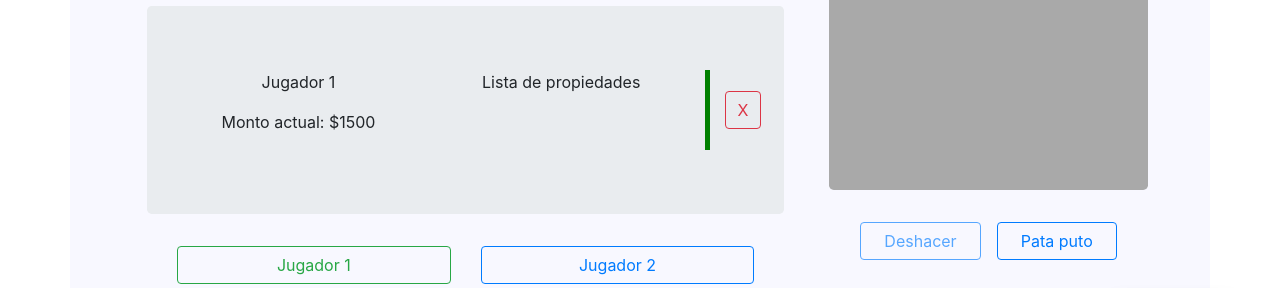
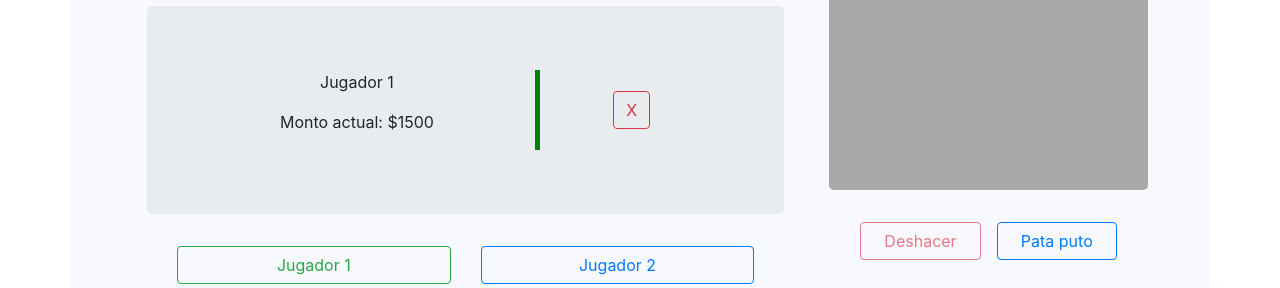
Before and after one commit to SoftHyde/MonoBank, an Angular app: page / in a window 1280 px wide. Both pictures are taken after a click on the button "Comenzar!". Shown: the part 410-698 px from the top of the page. Built offline with nearby package versions, Linux system fonts and the light colour scheme.

Commit message:
arreglado error sincronizacion al deshacer y reglas modif implementadas

```diff
--- a/src/app/app.component.html
+++ b/src/app/app.component.html
@@ -109,7 +109,13 @@
             </div>
             <div id="collapseTwo" class="collapse" aria-labelledby="headingTwo" data-parent="#accordion">
               <div class="card-body">
-                Anim pariatur cliche reprehenderit, enim eiusmod high life accusamus terry richardson ad squid. 3 wolf moon officia aute, non cupidatat skateboard dolor brunch. Food truck quinoa nesciunt laborum eiusmod. Brunch 3 wolf moon tempor, sunt aliqua put a bird on it squid single-origin coffee nulla assumenda shoreditch et. Nihil anim keffiyeh helvetica, craft beer labore wes anderson cred nesciunt sapiente ea proident. Ad vegan excepteur butcher vice lomo. Leggings occaecat craft beer farm-to-table, raw denim aesthetic synth nesciunt you probably haven't heard of them accusamus labore sustainable VHS.
+                <h2>Reglas modificadas</h2><br>
+                <div class="row" *ngFor="let item of this.reglasModificadas; let indice=index" style="text-align: justify;">
+                  <div class="custom-control custom-switch">
+                    <input type="checkbox" class="custom-control-input" id="customSwitch{{indice}}">
+                    <label class="custom-control-label" for="customSwitch{{indice}}">{{item}}</label>
+                  </div>
+                </div>
               </div>
             </div>
           </div>
--- a/src/app/app.component.ts
+++ b/src/app/app.component.ts
@@ -7,8 +7,15 @@ import { Component } from '@angular/core';
 })
 export class AppComponent {
   title = 'monopoly';
-
-  mostrarAyuda(){
-
-  }
+  reglasModificadas: Array<string> =
+  ["Al vender una propiedad, dicha propiedad se tendra que vender, como minimo, al 50% de su valor original",
+  "Se permitira realizar prestamos a cierto numero de turnos, estableciendo un interes fijo o progresivo para cada turno, segun acuerden los jugadores que forman parte de dicho prestamo",
+  "Al hipotecar una propiedad, el propietario recibe un 50% del valor de dicha propiedad. Al deshipotecar se debera pagar el 100% del valor de dicha propiedad",
+  "Al no disponer de dinero suficiente para realizar un pago de cualquier tipo, unicamente podra recurrirse a hipotecas o venta de propiedades propias, no pudiendo negociar de ninguna manera con los demas jugadores",
+  "Si un jugador no presta atencion durante su turno, debera pagar una multa",
+  "El multiplicador de los servicios aumentara en 1 por cada casa y en 10 por cada hotel construido por el dueño de dicho servicio",
+  "Cuando un jugador es enviado a la carcel y queda una cantidad menor o igual a 5 propiedades, dicho jugador no podra gozar de 3 turnos dentro de esta, estando obligado a sacar dobles con los dados o, en su defecto, pagar el monto indicado para salir en el turno siguiente",
+  "Limite de tiempo: el juego finaliza cuando haya pasado un tiempo estipulado por los jugadores. Llegado este tiempo, ganara el jugador con mayor capital recaudado (incluyendo dinero, valor de propiedades, casas y hoteles)",
+  "Al caer en un tren de otro jugador, y en caso que este jugador disponga de otros trenes, ademas de pagar el monto indicado por las tarjetas, el jugador podra optar pagar nuevamente el monto indicado en las tarjetas y en el proximo turno, desplazarce a cualquiera de los trenes del mismo jugador, perdiendo dicho turno"
+  ];
 }
--- a/src/app/juego/historial/historial.component.html
+++ b/src/app/juego/historial/historial.component.html
@@ -1,6 +1,6 @@
 <p>Tiempo jugado: {{(this.hor | number :'2.0-0') + ":" + (this.min | number :'2.0-0') + ":" + (this.seg | number :'2.0-0')}}</p>
 <p class="container jumbotron" style="background-color:darkgrey; overflow-y:scroll; max-height:75%; min-height: 75%; text-align: left;"> {{obtenerHistorial()}} </p>
 <div class="col-md-12" style="display:flex; justify-content: space-evenly">
-  <button class="btn btn-outline-primary col-md-5" (click)="deshacer()" [disabled]="entrada==1">Deshacer</button>
+  <button class="btn btn-outline-danger col-md-5" (click)="deshacer()" [disabled]="entrada==1">Deshacer</button>
   <button class="btn btn-outline-primary col-md-5" (click)="pataPuto()">Pata puto</button>
 </div>
--- a/src/app/juego/historial/historial.component.ts
+++ b/src/app/juego/historial/historial.component.ts
@@ -9,7 +9,9 @@ import { Component, EventEmitter, Input, OnInit, Output } from '@angular/core';
 export class HistorialComponent implements OnInit {
 
   @Output() salidaRevert: EventEmitter<boolean> = new EventEmitter<boolean>()
+  @Output() salidaCamb: EventEmitter<boolean> = new EventEmitter<boolean>()
   @Input() entrada: number;
+  @Input() deshacerListo: boolean;
   seg: number = 0;
   min: number = 0;
   hor: number = 0;
@@ -40,10 +42,11 @@ export class HistorialComponent implements OnInit {
 
   pataPuto():void{
     this.juadoresService.actualizarHistorial("Pata Puto \n\n")
+    this.salidaCamb.emit(true);
   }
 
   deshacer():void{
-    this.salidaRevert.emit(true);
+    if (this.deshacerListo) this.salidaRevert.emit(true);
   }
 
 }
--- a/src/app/juego/juego.component.html
+++ b/src/app/juego/juego.component.html
@@ -13,7 +13,7 @@
       </div>
     </div>
     <div class="col-md-4">
-      <app-historial (salidaRevert)="revertirCambio($event)" [entrada]="this.estadoPartida.length"></app-historial>
+      <app-historial (salidaRevert)="revertirCambio($event)" (salidaCamb)="cambioEstado($event)" [entrada]="this.estadoPartida.length" [deshacerListo]="this.deshacerListo"></app-historial>
     </div>
   </ng-template>
 </div>
--- a/src/app/juego/juego.component.ts
+++ b/src/app/juego/juego.component.ts
@@ -12,6 +12,7 @@ import { JugadoresService } from '../services/jugadores.service';
 export class JuegoComponent implements OnInit {
 
   estadoPartida: Array<Estado> = new Array<Estado>();
+  deshacerListo: boolean = true;
   constructor(public jugadoresService: JugadoresService , private ruta: Router) { }
 
   ngOnInit(): void {
@@ -35,13 +36,14 @@ export class JuegoComponent implements OnInit {
 
   revertirCambio(revertir: boolean){
     if (revertir){
+      this.deshacerListo=false;
       this.estadoPartida.pop()
       var nuevoEstadoActual: Estado = this.estadoPartida[this.estadoPartida.length-1];
       this.jugadoresService.reemplazarPlayers(nuevoEstadoActual.vecJug);
-      //this.jugadoresService.players=nuevoEstadoActual.vecJug;
       this.jugadoresService.partidaTerminada=nuevoEstadoActual.partTerm;
       this.jugadoresService.contador=nuevoEstadoActual.contHist;
       this.jugadoresService.historial=nuevoEstadoActual.historial;
+      this.deshacerListo=true;
     }
   }
 
--- a/src/app/juego/jugador/jugador.component.html
+++ b/src/app/juego/jugador/jugador.component.html
@@ -3,9 +3,9 @@
     <p>{{this.obtenerJugadores()[this.actualizarPagina()].nombre}}</p>
     <p>Monto actual: ${{this.obtenerJugadores()[this.actualizarPagina()].monto}}</p>
   </div>
-  <div class="col-md-6">
+  <!-- <div class="col-md-6">
     <p>Lista de propiedades</p>
-  </div>
+  </div> -->
   <div class="verticalLine">
   </div>
   <div class="col-md-2" style="display: flex; align-items: center;">
```
Also changed, not shown: src/app/inicio/inicio.component.html (+0 -9 lines).
